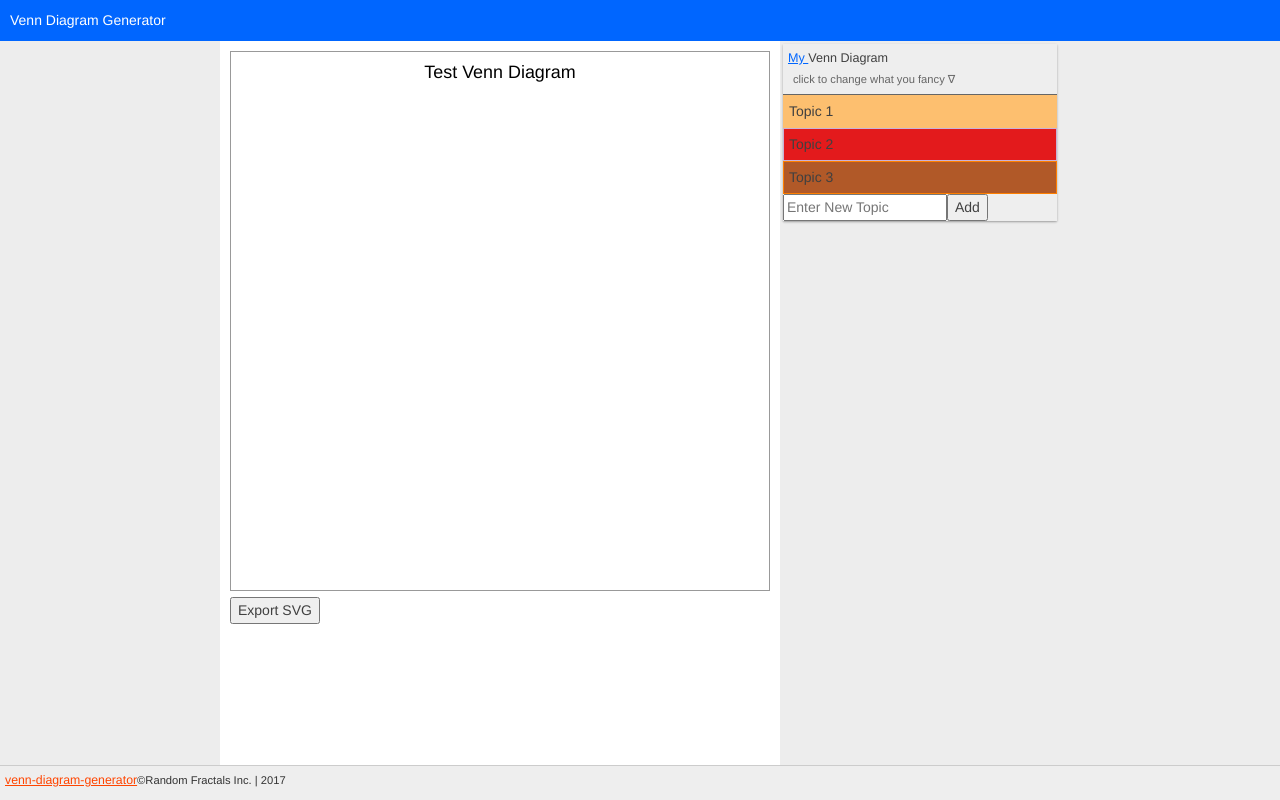
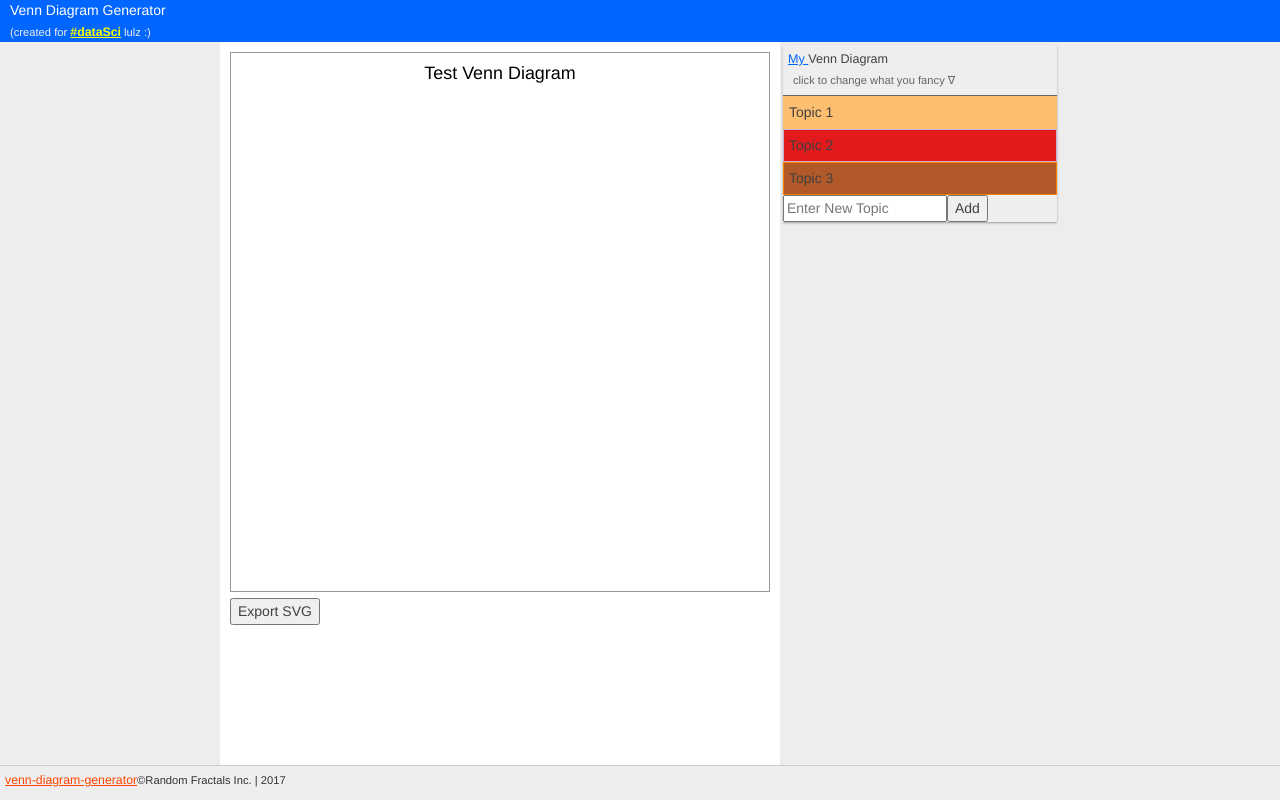
Before and after one commit to RandomFractals/venn-diagram-generator, an Angular app: page / in a window 1280 px wide. Built offline with nearby package versions, Linux system fonts and the light colour scheme.

Commit message:
added '(created for #dataSci lulz :)' app tip to app header

```diff
--- a/src/app/app-header/app-header.component.css
+++ b/src/app/app-header/app-header.component.css
@@ -11,5 +11,18 @@
 	font-size: 1em;
   font-weight: normal;
   margin: 0px;
-  padding: 10px;
+  padding-left: 10px;
 }
+
+/* app tip text styles */
+.app-tip {
+	color: #eee;
+	font-size: .8em;
+	padding-left: 10px;
+}
+
+.app-tip > a {
+	color: #ffff00;
+	font-size: 1.1em;
+  font-weight: bold;
+}
--- a/src/app/app-header/app-header.component.html
+++ b/src/app/app-header/app-header.component.html
@@ -1,3 +1,8 @@
 <header id="app-header" class="header">
   <h1>{{title}}</h1>
+  <span class="app-tip">(created for
+    <a href="https://twitter.com/search?q=DataScience"
+      target="_blank" >#dataSci</a>
+    lulz :)
+  </span>
 </header>
```
